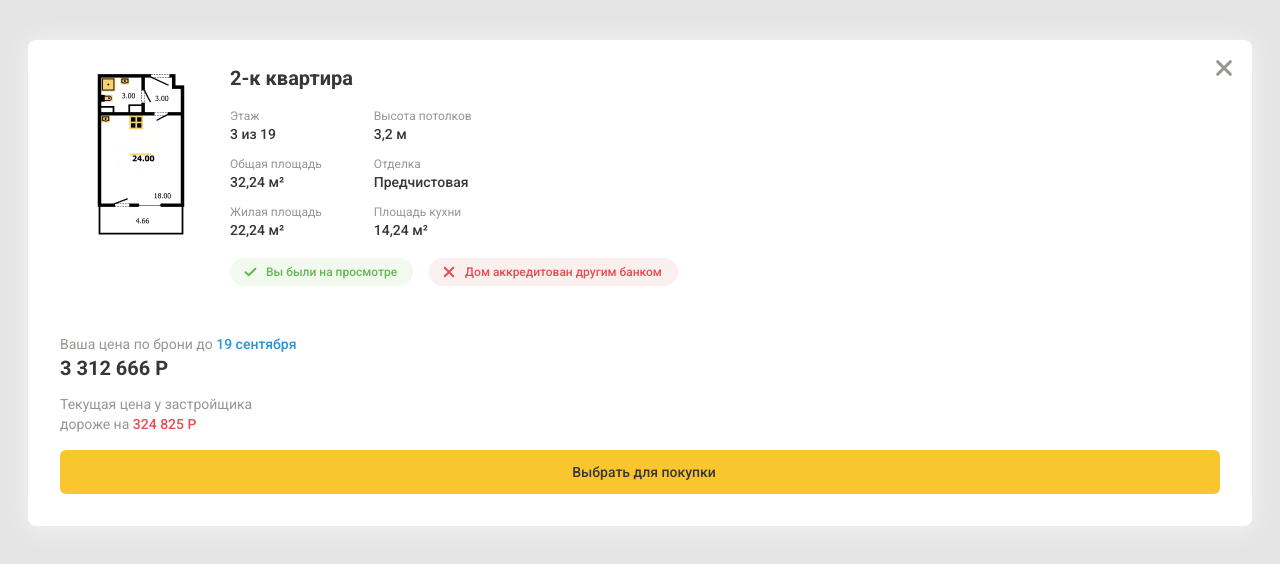
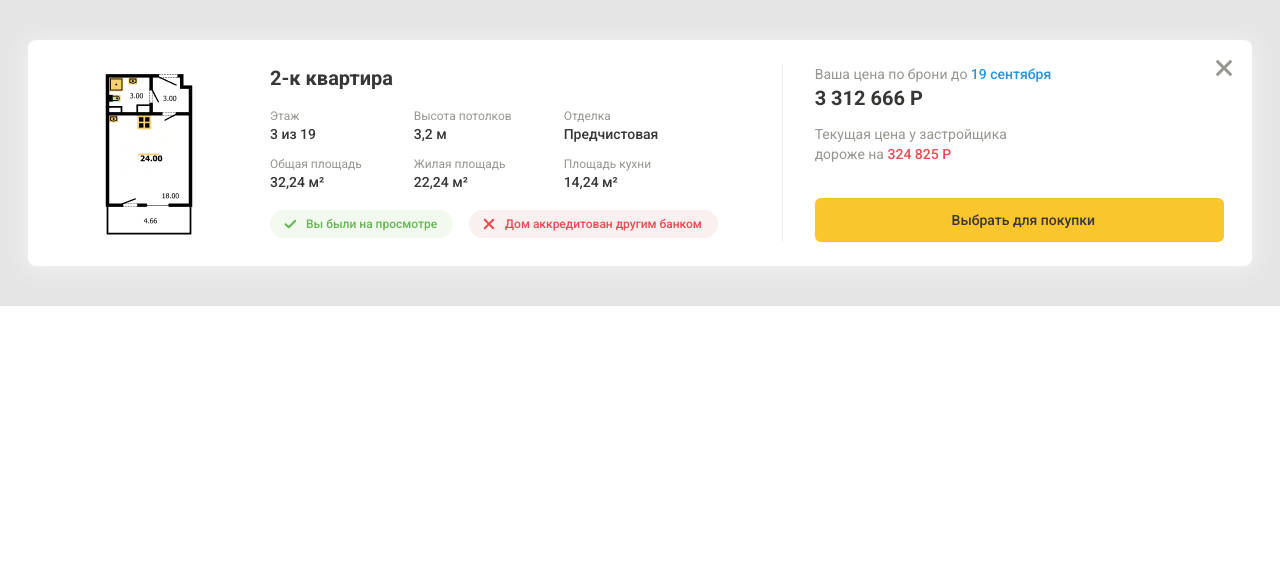
Before and after one commit to Asandra-saratov/form_apartment, a plain HTML site: page source/index.html in a window 1280 px wide. Drawn offline with Linux system fonts and the light colour scheme.

Commit message:
desktop 920, 1280

```diff
--- a/source/css/style.css
+++ b/source/css/style.css
@@ -10,6 +10,7 @@
   --special-bg-green: #F2FAF0;
   --special-bg-red: #FAF0F0;
   --special-shadow: #f5f5f5;
+  --special-border: #F0EEEB;
 }
 
 /*Global*/
@@ -45,25 +46,34 @@ p {
   line-height: 20px;
   font-weight: 400;
   color: var(--basic-gray);
-
 }
 
 .page__body {
   min-height: 100%;
   margin: 0 auto;
   padding: 0;
+}
+
+.page__main {
   background-color: var(--basic-bg-gray);
   padding: 40px 8px;
 }
 
 @media (min-width: 768px) {
-  .page__body {
+  .page__main {
+    padding-top: 33px;
     padding-left: 28px;
     padding-right: 28px;
+    padding-bottom: 47px;
   }
 }
 
-.page__main {}
+@media (min-width: 920px) {
+  .page__main {
+    padding-top: 40px;
+    padding-bottom: 40px;
+  }
+}
 
 /*Apartment-card*/
 
@@ -72,22 +82,44 @@ p {
   display: grid;
   box-shadow: 0px 2px 24px var(--special-shadow);
   border-radius: 8px;
+  padding: 20px;
   position: relative;
+}
+
+@media (min-width: 768px) {
+  .apartment-card {
+    padding-top: 24px;
+    padding-bottom: 24px;
+    padding-left: 32px;
+    padding-right: 28px;
+  }
+}
+
+@media (min-width: 920px) {
+  .apartment-card {
+    grid-template-columns: 62% 38%;
+  }
 }
 
 .apartment-card__wrapper {
   display: flex;
   flex-direction: column;
-  padding-top: 16px;
-  padding-right: 20px;
   padding-bottom: 20px;
-  padding-left: 20px;
 }
 
 @media (min-width: 768px) {
   .apartment-card__wrapper {
     flex-direction: row;
-    padding: 24px;
+    padding-left: 24px;
+    padding-right: 24px;
+  }
+}
+
+@media (min-width: 920px) {
+  .apartment-card__wrapper {
+    padding-right: 0;
+    padding-bottom: 0;
+    padding-left: 0;
   }
 }
 
@@ -97,7 +129,7 @@ p {
 
 @media (min-width: 768px) {
   .apartment-card__img-drawing {
-    align-self: flex-start
+    align-self: flex-start;
   }
 }
 
@@ -110,10 +142,22 @@ p {
 
 /*Params*/
 
+@media (min-width: 768px) {
+  .params {
+    padding-left: 32px;
+  }
+}
+
 .params__list {
   display: grid;
   grid-template-columns: max-content max-content;
   column-gap: 52px;
+}
+
+@media (min-width: 1280px) {
+  .params__list {
+    grid-template-columns: max-content max-content max-content;
+  }
 }
 
 .params__name {
@@ -126,6 +170,13 @@ p {
 
 .params__item {
   padding-bottom: 12px;
+}
+
+@media (min-width: 1280px) {
+  .params__item:nth-of-type(3) {
+    grid-column: 1;
+    grid-row: 2;
+  }
 }
 
 .params__title {
@@ -141,17 +192,15 @@ p {
 
 .params__wrapper {
   display: flex;
-  flex-direction: column;
+  flex-wrap: wrap;
   gap: 8px;
   padding-top: 6px;
-  padding-bottom: 20px;
 }
 
 @media (min-width: 768px) {
   .params__wrapper {
     flex-direction: row;
     gap: 16px;
-    padding-bottom: 0;
   }
 }
 
@@ -199,22 +248,31 @@ p {
 /*Purchase*/
 
 .purchase {
+  display: grid;
+  row-gap: 16px;
   padding-top: 16px;
-  padding-right: 20px;
-  padding-bottom: 20px;
-  padding-left: 20px;
+  border-top: 1px solid var(--special-border);
 }
 
 @media (min-width: 768px) {
   .purchase {
     padding-top: 24px;
-    padding-right: 32px;
-    padding-bottom: 32px;
-    padding-left: 32px;
+    padding-right: 4px;
+    row-gap: 24px;
   }
 }
 
-.purchase__text {
+@media (min-width: 920px) {
+  .purchase {
+    padding-left: 32px;
+    padding-top: 0;
+    padding-right: 0;
+    border-top: none;
+    border-left: 1px solid var(--special-border);
+  }
+}
+
+.purchase__text p:first-child {
   padding-bottom: 12px;
 }
 
@@ -243,7 +301,13 @@ p {
   background-color: var(--basic-yellow);
   color: var(--basic_black);
   border-radius: 6px;
-  margin-top: 4px;
+
+}
+
+@media (min-width: 920px) {
+  .purchase__button {
+    align-self: end;
+  }
 }
 
 .purchase__button img {
--- a/source/index.html
+++ b/source/index.html
@@ -59,14 +59,17 @@
       </div>
 
       <div class="purchase">
-        <p class="purchase__text">
+        <div class="purchase__text">
+          <p>
             Ваша цена по брони до <span class="purchase__booking-date">19 сентября</span><br>
             <span class="purchase__booking-price">3 312 666 Р</span>
           </p>
-        <p class="purchase__text">
+          <p>
             Текущая цена у застройщика<br>
             дороже на <span class="purchase__developer-price">324 825 Р</span>
           </p>
+        </div>
+
         <div class="purchase__button">
           <img src="img/svg/Icon-key.svg" alt="">
           <a href="#">Выбрать для покупки</a>
```
Lines whose indentation alone changed are shown as unchanged.
